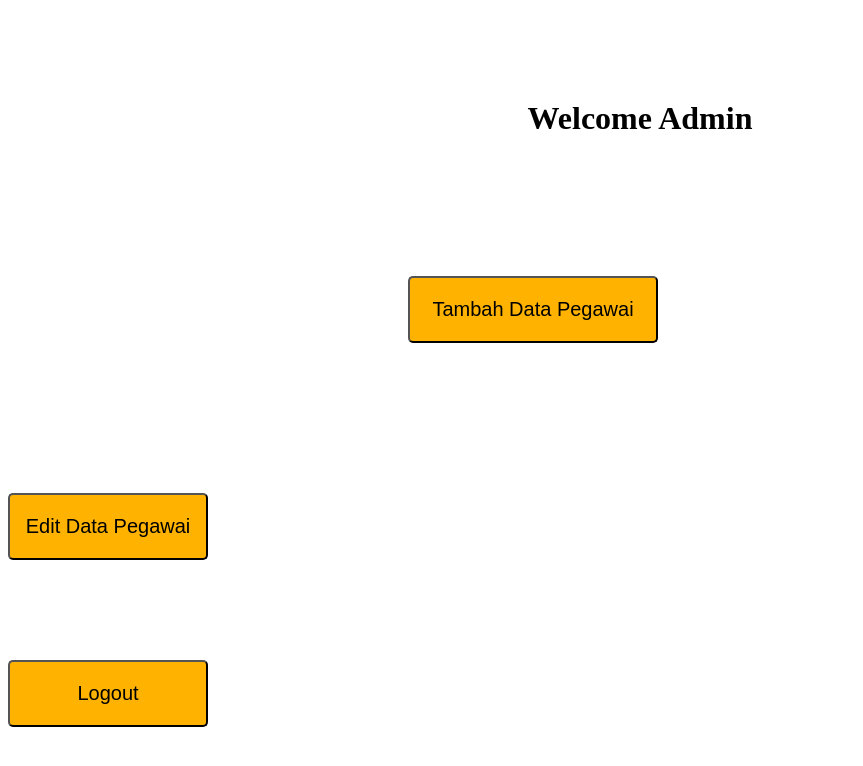
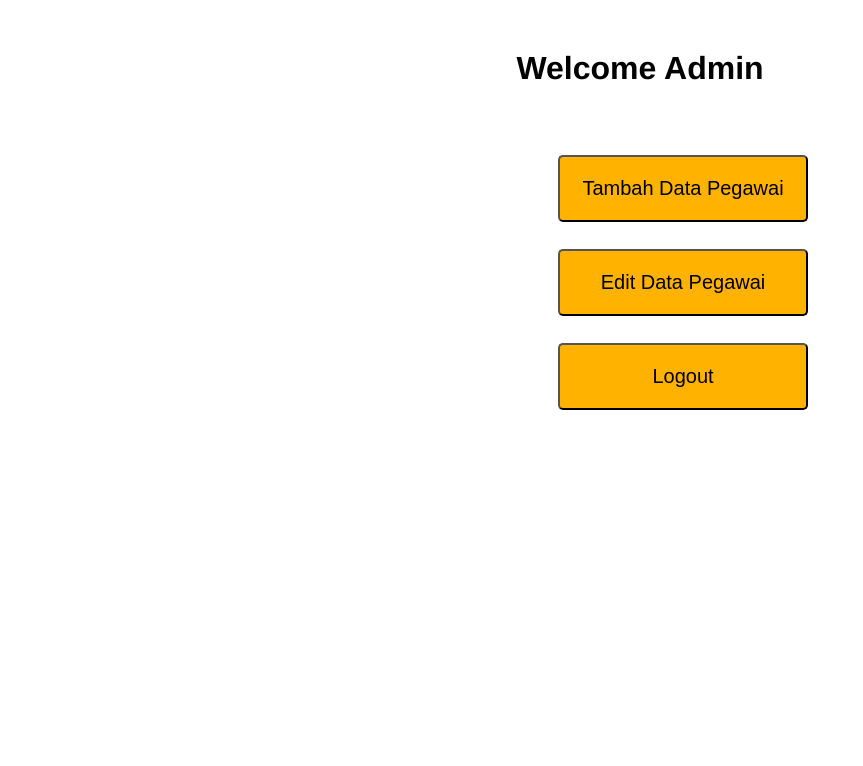
Before and after one commit to RaihanBagasNugraha/SI-Kepegawaian, a PHP site: page /php/index.php in a window 1280 px wide. Shown: the top 766 px of the page, without its empty margins (0-863 px from the left). Run offline with PHP 8.4, Linux system fonts and the light colour scheme; a user stored in the database is signed in.

Commit message:
Update style.css

```diff
--- a/php/style.css
+++ b/php/style.css
@@ -4,12 +4,17 @@ form {
   padding: 30px 30px;
   margin: 50px auto;
   border-radius: 5px;
+  margin-bottom:5px;
 }
 h1 {
+  font-family: helvetica;
   text-align: center;
-  margin-top: 100px;
+  margin-top: 50px;
+  margin-left: auto;
+  margin-bottom: -50px;
 }
 h2 {
+  font-family: helvetica;
   text-align: center;
 }
 input{
@@ -39,26 +44,42 @@ input{
   width: 250px;
   padding: 20px 15px;
   margin: 100px auto;
-  margin-left: 400px;
+  margin-left: 550px;
+  margin-bottom: -100px;
   border-radius: 5px;
   background: #FFB300;
 }
 .edit{
   font-size: 20px;
-  width: 200px;
+  width: 250px;
   padding: 20px 15px;
   margin: 50px auto;
+  margin-left: 550px;
+  margin-bottom: -100px;
   border-radius: 5px;
   background: #FFB300;
 }
 .out{
   font-size: 20px;
-  width: 200px;
+  width: 250px;
   padding: 20px 15px;
   margin: 50px auto;
+  margin-left: 550px;
   border-radius: 5px;
   background: #FFB300;
 }
+
 button{
   margin-left: 300px;
 }
+
+.menu{
+  display: block;
+  font-size: 20px;
+  margin-top:5px;
+  background: #f2f2f2;
+  width: 300px;
+  padding: 30px 30px;
+  margin: 50px auto;
+  border-radius: 5px;
+}
```
